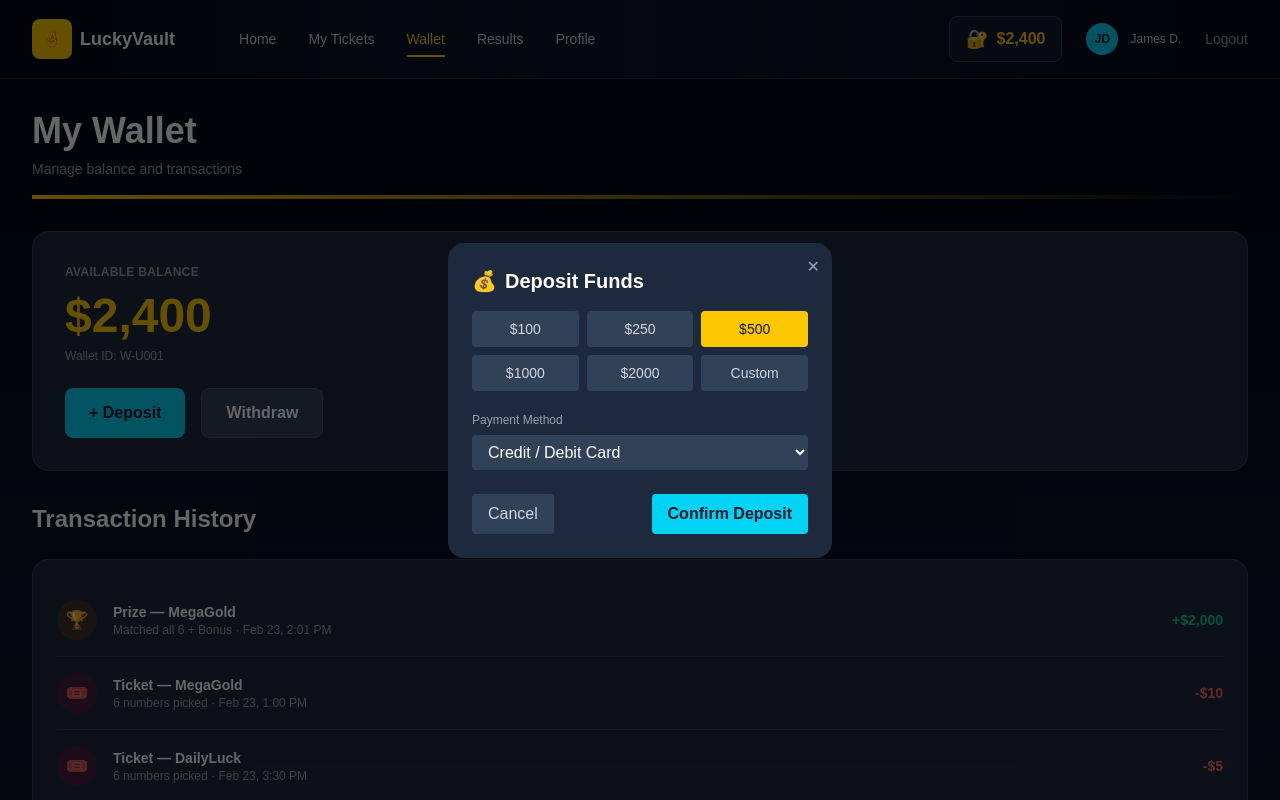
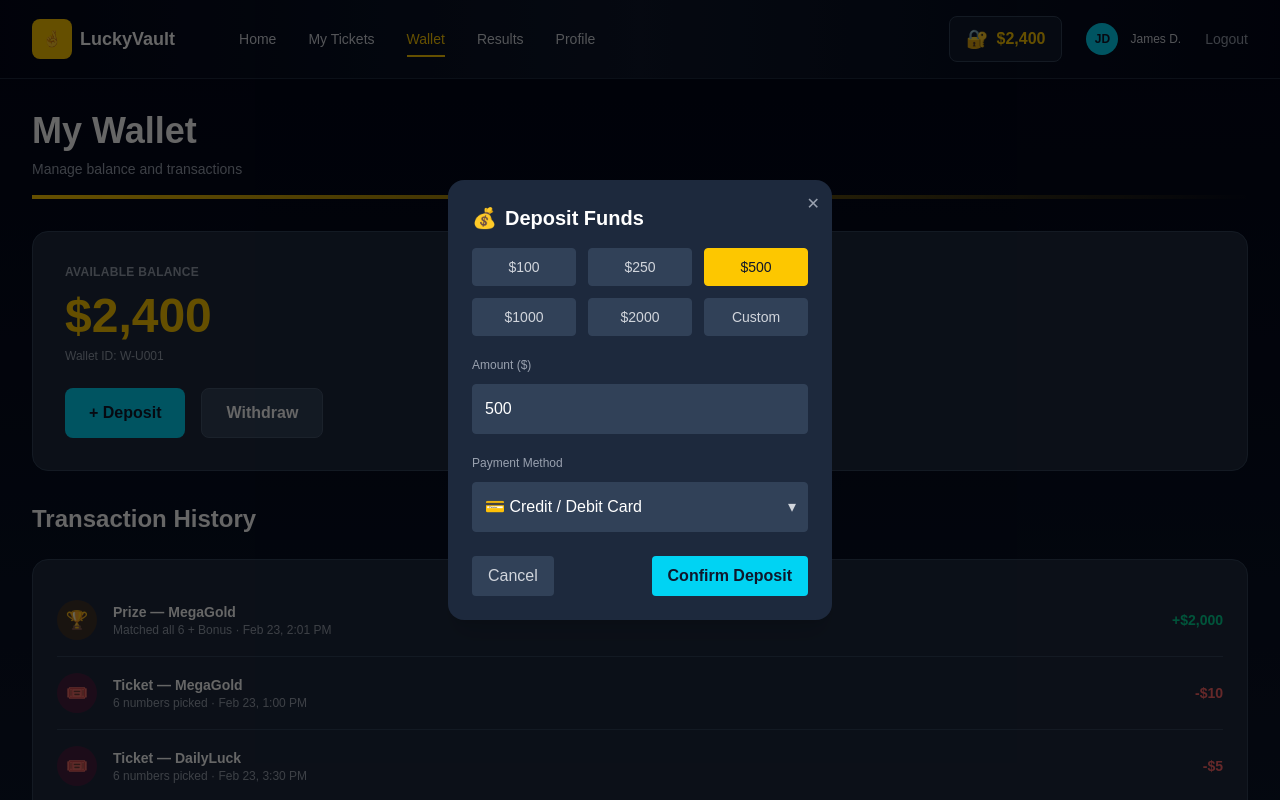
Before and after one commit to AshanMadusanka0/lottery-system, a Next.js app: page /wallet in a window 1280 px wide. Both pictures are taken after a click on the button "+ Deposit". Shown: the top 800 px of the page. Built offline with nearby package versions, Linux system fonts and the light colour scheme.

Commit message:
Updated project details

```diff
--- a/components/DepositModal.tsx
+++ b/components/DepositModal.tsx
@@ -1,6 +1,8 @@
 "use client";
 
-import React, { useState } from "react";
+"use client";
+
+import React, { useEffect, useState } from "react";
 
 interface DepositModalProps {
   onClose: () => void;
@@ -11,20 +13,38 @@ const presets = [100, 250, 500, 1000, 2000];
 
 export const DepositModal: React.FC<DepositModalProps> = ({ onClose, onConfirm }) => {
   const [selected, setSelected] = useState<number | "custom">(500);
-  const [customAmount, setCustomAmount] = useState("");
-  const [method, setMethod] = useState("Credit / Debit Card");
+  const [inputValue, setInputValue] = useState<string>(String(500));
+  const [method, setMethod] = useState<string>("💳 Credit / Debit Card");
 
-  const amount = selected === "custom" ? Number(customAmount) : selected;
+  // keep input in sync with selected preset
+  useEffect(() => {
+    if (selected === "custom") return;
+    setInputValue(String(selected));
+  }, [selected]);
+
+  const amount = Number(inputValue || 0);
+
+  const handlePresetClick = (p: number | "custom") => {
+    setSelected(p);
+    if (p !== "custom") setInputValue(String(p));
+  };
+
+  const handleInputChange = (e: React.ChangeEvent<HTMLInputElement>) => {
+    setSelected("custom");
+    setInputValue(e.target.value);
+  };
 
   const handleConfirm = () => {
     if (amount > 0) {
-      onConfirm(amount, method);
+      // strip emoji from method label when sending
+      const plainMethod = method.replace(/^\S+\s*/, "");
+      onConfirm(amount, plainMethod);
     }
   };
 
   return (
     <div className="fixed inset-0 bg-black/60 flex items-center justify-center z-50">
-      <div className="bg-slate-800 rounded-2xl w-96 p-6 relative">
+      <div className="bg-slate-800 rounded-2xl w-96 p-6 relative shadow-xl">
         <button
           className="absolute top-3 right-3 text-gray-400 hover:text-gray-200"
           onClick={onClose}
@@ -36,51 +56,61 @@ export const DepositModal: React.FC<DepositModalProps> = ({ onClose, onConfirm }
         </h2>
 
         {/* preset buttons */}
-        <div className="grid grid-cols-3 gap-2 mb-4">
+        <div className="grid grid-cols-3 gap-3 mb-4">
           {presets.map((p) => (
             <button
               key={p}
-              className={`py-2 rounded text-sm font-medium transition-colors
-                ${selected === p ? "bg-yellow-400 text-slate-900" : "bg-slate-700 text-gray-300 hover:bg-slate-600"}`
-              }
-              onClick={() => setSelected(p)}
+              className={`py-2 rounded text-sm font-medium transition-colors border ${
+                selected === p
+                  ? "bg-yellow-400 text-slate-900 border-yellow-400"
+                  : "bg-slate-700 text-gray-300 border-slate-700 hover:bg-slate-600"
+              }`}
+              onClick={() => handlePresetClick(p)}
             >
               ${p}
             </button>
           ))}
           <button
-            className={`py-2 rounded text-sm font-medium transition-colors
-              ${selected === "custom" ? "bg-yellow-400 text-slate-900" : "bg-slate-700 text-gray-300 hover:bg-slate-600"}`
-            }
-            onClick={() => setSelected("custom")}
+            className={`py-2 rounded text-sm font-medium transition-colors border ${
+              selected === "custom"
+                ? "bg-yellow-400 text-slate-900 border-yellow-400"
+                : "bg-slate-700 text-gray-300 border-slate-700 hover:bg-slate-600"
+            }`}
+            onClick={() => handlePresetClick("custom")}
           >
             Custom
           </button>
         </div>
 
-        {selected === "custom" && (
+        {/* Amount input always visible */}
         <div className="mb-4">
           <label className="text-xs text-gray-400">Amount ($)</label>
           <input
             type="number"
-              className="w-full mt-1 px-3 py-2 bg-slate-700 rounded text-white placeholder-gray-400"
-              value={customAmount}
-              onChange={(e) => setCustomAmount(e.target.value)}
+            placeholder="Enter amount"
+            className="w-full mt-2 px-3 py-3 bg-slate-700 rounded text-white placeholder-gray-400 border border-slate-700 focus:outline-none focus:ring-2 focus:ring-yellow-400"
+            value={inputValue}
+            onChange={handleInputChange}
           />
         </div>
-        )}
 
+        {/* Payment method */}
         <div className="mb-6">
           <label className="text-xs text-gray-400">Payment Method</label>
+          <div className="relative mt-2">
             <select
-            className="w-full mt-1 px-3 py-2 bg-slate-700 rounded text-white"
+              className="w-full px-3 py-3 bg-slate-700 rounded text-white appearance-none pr-10 border border-slate-700 focus:outline-none focus:ring-2 focus:ring-yellow-400"
               value={method}
               onChange={(e) => setMethod(e.target.value)}
             >
-            <option>Credit / Debit Card</option>
-            <option>Bank Transfer</option>
-            <option>Crypto</option>
+              <option>💳 Credit / Debit Card</option>
+              <option>🏦 Bank Transfer</option>
+              <option>📱 Mobile Wallet</option>
             </select>
+            <div className="pointer-events-none absolute inset-y-0 right-0 flex items-center pr-3 text-gray-300">
+              ▾
+            </div>
+          </div>
         </div>
 
         <div className="flex justify-between">
```
Lines whose indentation alone changed are shown as unchanged.
